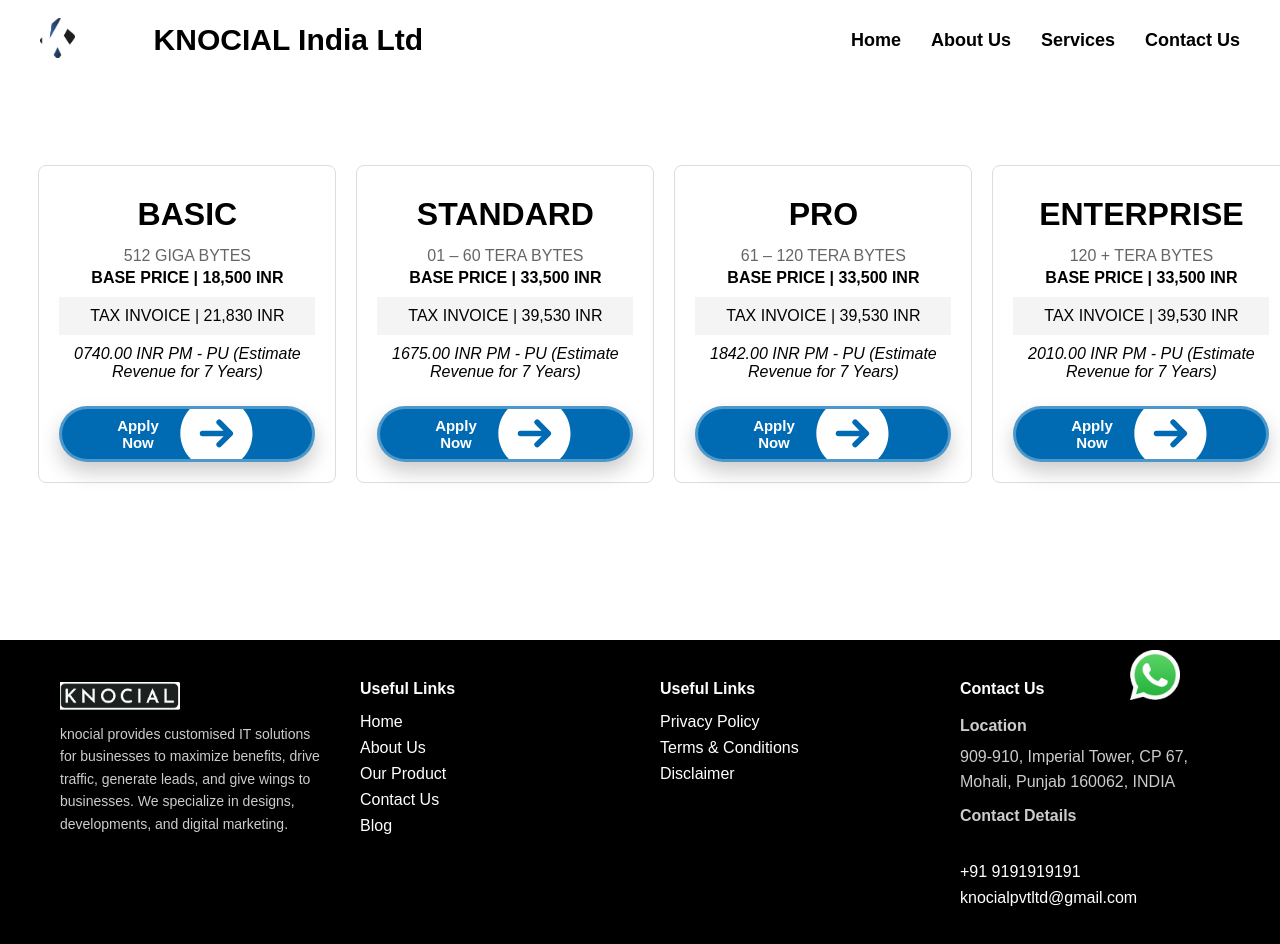
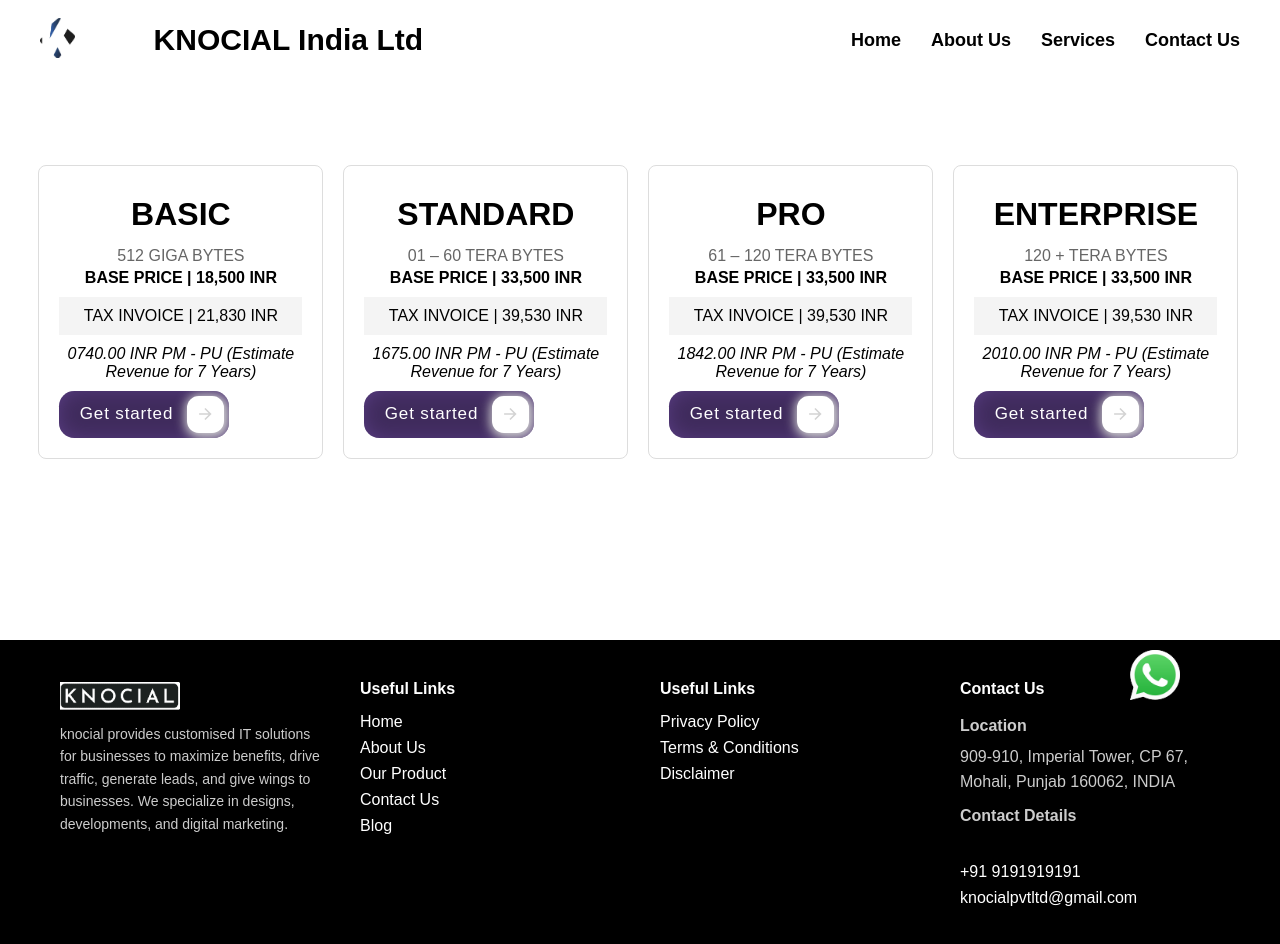
Before and after one commit to Arsh-Coding/knocial-landing-page, a React (Create React App) app: page /about/products-benefits in a window 1280 px wide. Shown: the top 944 px of the page. Built offline with nearby package versions, Linux system fonts and the light colour scheme; a web font is replaced by a local one.

Commit message:
button improved

```diff
--- a/src/Styles/ProductsBenefits.module.css
+++ b/src/Styles/ProductsBenefits.module.css
@@ -112,6 +112,63 @@
     left: 100%;
   }
 }
+
+/* From Uiverse.io by adamgiebl */
+.cssbuttonsiobutton {
+  background: #3f2b5c;
+  color: white;
+  font-family: inherit;
+  padding: 0.35em;
+  padding-left: 1.2em;
+  font-size: 17px;
+  font-weight: 500;
+  margin-top: 10px;
+  border-radius: 0.9em;
+  border: none;
+  letter-spacing: 0.05em;
+  display: flex;
+  align-items: center;
+  box-shadow: inset 0 0 1.6em -0.6em #714da6;
+  overflow: hidden;
+  position: relative;
+  height: 2.8em;
+  padding-right: 3.3em;
+  cursor: pointer;
+}
+
+.cssbuttonsiobutton .icon {
+  background: white;
+  margin-left: 1em;
+  position: absolute;
+  display: flex;
+  align-items: center;
+  justify-content: center;
+  height: 2.2em;
+  width: 2.2em;
+  border-radius: 0.7em;
+  box-shadow: 0.1em 0.1em 0.6em 0.2em lightgray;
+  right: 0.3em;
+  transition: all 0.3s;
+}
+
+.cssbuttonsiobutton:hover .icon {
+  width: calc(100% - 0.6em);
+}
+
+.cssbuttonsiobutton .icon svg {
+  width: 1.1em;
+  transition: transform 0.3s;
+  color: lightgray;
+}
+
+.cssbuttonsiobutton:hover .icon svg {
+  transform: translateX(0.1em);
+}
+
+.cssbuttonsiobutton:active .icon {
+  transform: scale(0.95);
+}
+
 @media (max-width: 600px) {
   .card {
     width: 90vw;
@@ -125,4 +182,8 @@
   .button{
     width: 40vh;
   }
+  .cssbuttonsiobutton{
+    margin-left: 20%;
+    width: 50vw;
+  }
 }
--- a/src/components/ProductsBenefits.jsx
+++ b/src/components/ProductsBenefits.jsx
@@ -55,16 +55,23 @@
             <div>
               <em>{product.estimateRevenue} (Estimate Revenue for 7 Years)</em>
             </div>
-        <button className={styles.button} onClick={handleApplyClick}>
-          Apply Now
-          <svg fill="currentColor" viewBox="0 0 24 24" class="icon">
-            <path
-              clip-rule="evenodd"
-              d="M12 2.25c-5.385 0-9.75 4.365-9.75 9.75s4.365 9.75 9.75 9.75 9.75-4.365 9.75-9.75S17.385 2.25 12 2.25zm4.28 10.28a.75.75 0 000-1.06l-3-3a.75.75 0 10-1.06 1.06l1.72 1.72H8.25a.75.75 0 000 1.5h5.69l-1.72 1.72a.75.75 0 101.06 1.06l3-3z"
-              fill-rule="evenodd"
-            ></path>
-          </svg>
-        </button>
+            <button class={styles.cssbuttonsiobutton} onClick={handleApplyClick}>
+              Get started
+              <div class={styles.icon}>
+                <svg
+                  height="24"
+                  width="24"
+                  viewBox="0 0 24 24"
+                  xmlns="http://www.w3.org/2000/svg"
+                >
+                  <path d="M0 0h24v24H0z" fill="none"></path>
+                  <path
+                    d="M16.172 11l-5.364-5.364 1.414-1.414L20 12l-7.778 7.778-1.414-1.414L16.172 13H4v-2z"
+                    fill="currentColor"
+                  ></path>
+                </svg>
+              </div>
+            </button>
           </div>
         ))}
       </div>
```
